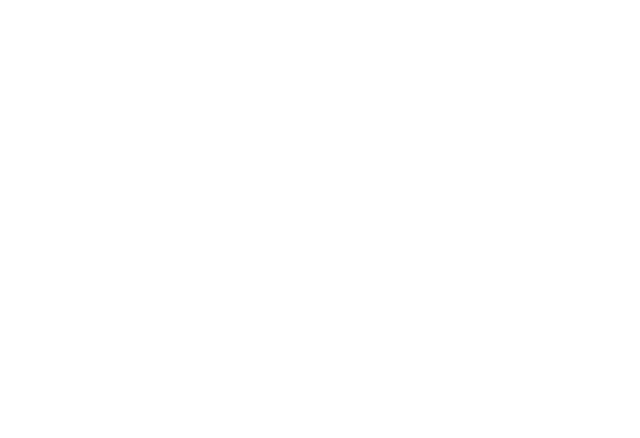
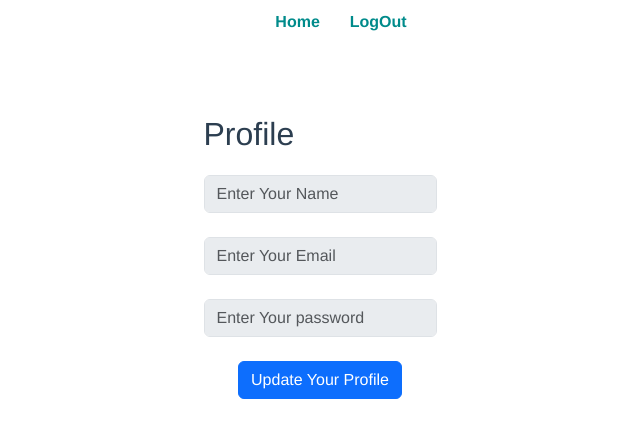
Before and after one commit to HeshamAhmedShaban/Crud-System, a Vue app: page /profile in a window 1280 px wide. Before the commit this address had no page. Shown: the top 438 px of the page, without its empty margins (320-960 px from the left). Built offline with nearby package versions, Linux system fonts and the light colour scheme.

Commit message:
create profile component

```diff
--- /dev/null
+++ b/src/components/Profile/Profile.vue
@@ -0,0 +1,83 @@
+<template>
+  <div class="container">
+    <NavBar />
+    <form @click.prevent>
+      <div class="row g-3 align-items-center">
+        <div class="col-auto d-block mx-auto">
+          <h1>Profile</h1>
+          <input
+            type="text"
+            class="form-control"
+            placeholder="Enter Your Name"
+            disabled
+            v-model="name"
+          />
+        </div>
+      </div>
+      <br />
+      <div class="row g-3 align-items-center">
+        <div class="col-auto d-block mx-auto">
+          <input
+            type="email"
+            class="form-control"
+            placeholder="Enter Your Email"
+            disabled
+            v-model="email"
+          />
+        </div>
+      </div>
+      <br />
+      <div class="row g-3 align-items-center">
+        <div class="col-auto d-block mx-auto">
+          <input
+            type="password"
+            class="form-control"
+            placeholder="Enter Your password"
+            disabled
+            v-model="password"
+          />
+        </div>
+      </div>
+      <br />
+      <div class="row g-3 align-items-center">
+        <div class="col-auto d-block mx-auto">
+          <button
+            type="submit"
+            class="btn btn-primary"
+            @click="updateProfile()"
+          >
+            Update Your Profile
+          </button>
+        </div>
+      </div>
+    </form>
+  </div>
+</template>
+<script>
+import NavBar from "../Header/Navbar.vue";
+export default {
+  name: "ProfilePage",
+  components: { NavBar },
+  data() {
+    return {
+      name: "",
+      email: "",
+      password: "",
+    };
+  },
+  mounted() {
+    this.patchDataToTheForm();
+  },
+  methods: {
+    patchDataToTheForm() {
+      let user = localStorage.getItem("userData");
+      if (user) {
+        this.name = JSON.parse(user).name;
+        this.email = JSON.parse(user).email;
+        this.password = JSON.parse(user).password;
+      }
+    },
+    updateProfile() {},
+  },
+};
+</script>
--- a/src/router/index.js
+++ b/src/router/index.js
@@ -21,6 +21,11 @@
     name: "LoginPage",
     component: import("../views/Login.vue"),
   },
+  {
+    path: "/profile",
+    name: "UserProfile",
+    component: import("../views/Profile.vue"),
+  },
 ];
 
 const router = createRouter({
--- a/src/views/HomeView.vue
+++ b/src/views/HomeView.vue
@@ -1,7 +1,14 @@
 <template>
   <div class="container">
     <NavBar />
-    <p class="text-end">Welcome {{ userName }}</p>
+    <p class="text-end">
+      Welcome {{ userName }}
+      <router-link
+        :to="{ name: 'UserProfile', params: { pageTitle: 'Profile Page' } }"
+      >
+        <button class="btn btn-info" type="button">Profile</button>
+      </router-link>
+    </p>
   </div>
 </template>
 <script>
--- /dev/null
+++ b/src/views/Profile.vue
@@ -0,0 +1,14 @@
+<template>
+  <div class="container">
+    <ProfilePage />
+  </div>
+</template>
+<script>
+import ProfilePage from "@/components/Profile/Profile.vue";
+export default {
+  name: "UserProfile",
+  components: {
+    ProfilePage,
+  },
+};
+</script>
```
